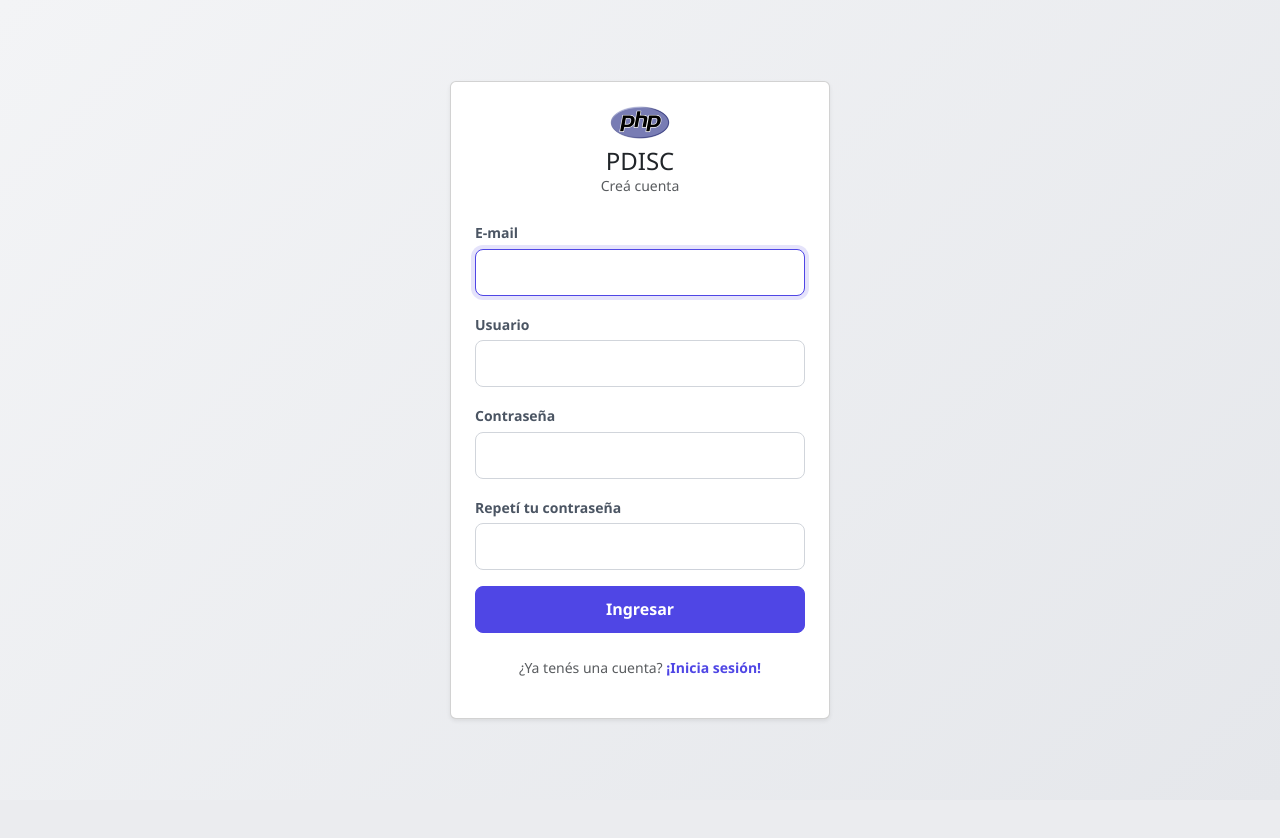
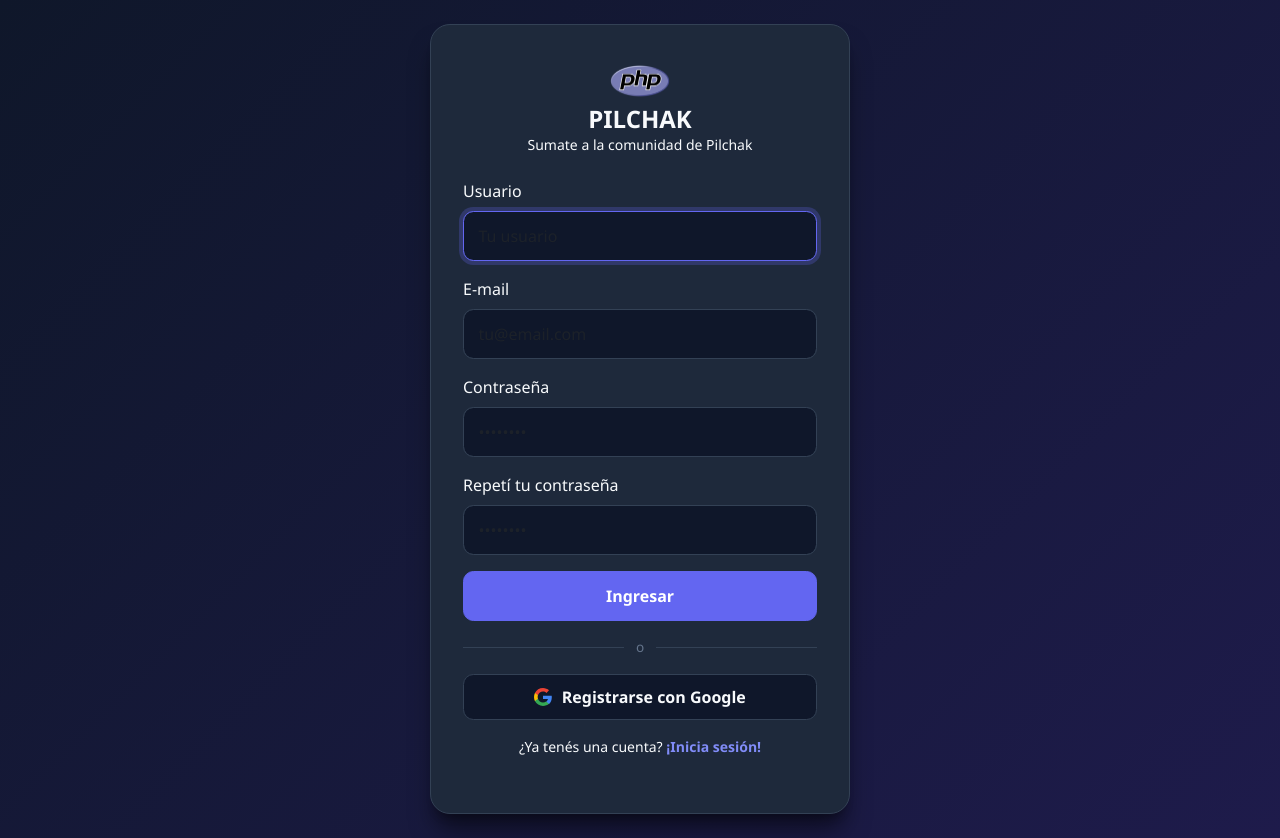
Before and after one commit to Naxthomy/pilchak, a PHP site: page /src/views/auth/register.php in a window 1280 px wide. Before the commit the page ends 721 px from the top, so only its background shows below. Run offline with PHP 8.4, Linux system fonts and the light colour scheme.

Commit message:
Estilos de login y register, Nuevos archivos que es el apartado "mis publicaciones"

```diff
--- a/assets/css/styles.css
+++ b/assets/css/styles.css
@@ -1,21 +1,24 @@
-/* Variables para colores principales */
 :root {
-  --primary-color: #4f46e5;
-  --primary-hover: #4338ca;
-  --bg-gradient: linear-gradient(135deg, #f3f4f6 0%, #e5e7eb 100%);
-  --card-shadow: 0 10px 25px -5px rgba(0, 0, 0, 0.1), 0 8px 10px -6px rgba(0, 0, 0, 0.1);
+  --primary-color: #6366f1;
+  --primary-hover: #4f46e5;
+  --bg-gradient: linear-gradient(135deg, #0f172a 0%, #1e1b4b 100%);
+  --card-bg: #1e293b;
+  --card-border: #334155;
+  --card-shadow: 0 20px 25px -5px rgba(0, 0, 0, 0.5), 0 8px 10px -6px rgba(0, 0, 0, 0.3);
+  --text-main: #f8fafc;
+  --text-muted: #94a3b8;
+  --input-bg: #0f172a;
+  --input-border: #334155;
 }
 
-/* General / Background */
 body {
   font-family: 'Segoe UI', Tahoma, Geneva, Verdana, sans-serif;
   background: var(--bg-gradient);
   min-height: 100vh;
   margin: 0;
-  color: #374151;
+  color: var(--text-main);
 }
 
-/* Envoltorio principal para Auth (Login / Register) */
 .auth-wrapper {
   min-height: 100vh;
   display: flex;
@@ -24,45 +27,72 @@
   padding: 1.5rem;
 }
 
-/* Tarjeta contenedora de Login y Register */
 .auth-card {
-  background: #ffffff;
+  background-color: var(--card-bg);
+  border: 1px solid var(--card-border);
   padding: 2.5rem 2rem;
-  border-radius: 1rem;
+  border-radius: 1.25rem;
   box-shadow: var(--card-shadow);
   width: 100%;
-  max-width: 400px;
-  border: 1px solid rgba(229, 231, 235, 0.8);
+  max-width: 420px;
 }
 
-/* Ajustes a los inputs */
+.auth-subtitle {
+  color: #cbd5e1;
+}
+
+.auth-footer-text {
+  color: #cbd5e1;
+}
+
+/* Forzado de contraste limpio sobre textos dentro del layout */
+.auth-card h1,
+.auth-card h4,
+.auth-card p,
+.auth-card label,
+.form-label {
+  color: var(--text-main);
+}
+
+.auth-card .text-muted {
+  color: var(--text-muted);
+}
+
+/* Inputs en modo oscuro */
 .form-control {
-  border-radius: 0.5rem;
-  padding: 0.65rem 0.85rem;
-  border: 1px solid #d1d5db;
-  transition: all 0.2s ease-in-out;
+  background-color: var(--input-bg);
+  color: var(--text-main);
+  border-radius: 0.65rem;
+  padding: 0.75rem 0.9rem;
+  border: 1.5px solid var(--input-border);
+  transition: border-color 0.2s ease-in-out, box-shadow 0.2s ease-in-out;
 }
 
 .form-control:focus {
+  background-color: var(--input-bg);
+  color: var(--text-main);
   border-color: var(--primary-color);
-  box-shadow: 0 0 0 4px rgba(79, 70, 229, 0.15);
+  box-shadow: 0 0 0 4px rgba(99, 102, 241, 0.25);
 }
 
-.form-label {
-  font-weight: 600;
-  font-size: 0.875rem;
-  color: #4b5563;
-  margin-bottom: 0.35rem;
+/* Evita que el navegador pinte el input de blanco/amarillo al autocompletar */
+.form-control:-webkit-autofill,
+.form-control:-webkit-autofill:hover,
+.form-control:-webkit-autofill:focus {
+  -webkit-text-fill-color: var(--text-main);
+  -webkit-box-shadow: 0 0 0px 1000px var(--input-bg) inset;
+  transition: background-color 5000s ease-in-out 0s;
 }
 
 /* Botón principal */
 .btn-primary {
   background-color: var(--primary-color);
   border-color: var(--primary-color);
-  border-radius: 0.5rem;
-  padding: 0.65rem 1rem;
+  border-radius: 0.65rem;
+  padding: 0.75rem 1rem;
   font-weight: 600;
-  transition: all 0.2s ease;
+  color: #ffffff;
+  transition: background-color 0.2s ease, transform 0.2s ease;
 }
 
 .btn-primary:hover,
@@ -72,9 +102,8 @@
   transform: translateY(-1px);
 }
 
-
 a {
-  color: var(--primary-color);
+  color: #818cf8;
   text-decoration: none;
   font-weight: 600;
 }
@@ -83,28 +112,49 @@
   text-decoration: underline;
 }
 
-.index-container {
-  max-width: 800px;
-  margin: 4rem auto;
-  padding: 0 1.5rem;
+/* Divisor 'o' */
+.divider {
+  display: flex;
+  align-items: center;
+  text-align: center;
+  color: #64748b;
+  font-size: 0.85rem;
 }
 
-.index-header {
-  background: #ffffff;
-  padding: 3rem 2rem;
-  border-radius: 1rem;
-  box-shadow: var(--card-shadow);
-  text-align: center;
+.divider::before,
+.divider::after {
+  content: '';
+  flex: 1;
+  border-bottom: 1px solid #334155;
 }
 
-.index-header h1 {
-  color: #111827;
-  font-weight: 700;
-  margin-bottom: 0.75rem;
+.divider span {
+  padding: 0 0.75rem;
 }
 
-.index-header p {
-  color: #6b7280;
-  font-size: 1.125rem;
-  margin-bottom: 0;
+/* Botón de Google */
+.btn-google {
+  background-color: #0f172a;
+  border: 1.5px solid #334155;
+  color: #f8fafc;
+  font-weight: 600;
+  border-radius: 0.65rem;
+  padding: 0.65rem 1rem;
+  display: flex;
+  align-items: center;
+  justify-content: center;
+  gap: 0.6rem;
+  transition: background-color 0.2s ease, border-color 0.2s ease;
+  text-decoration: none;
 }
+
+.btn-google:hover {
+  background-color: #1e293b;
+  border-color: #475569;
+  color: #ffffff;
+}
+
+.google-icon {
+  width: 18px;
+  height: 18px;
+}
--- a/src/views/_layouts/auth.layout.php
+++ b/src/views/_layouts/auth.layout.php
@@ -16,8 +16,7 @@
   <script src=<?= '/assets/js/bootstrap.min.js' ?>></script>
   <title>Autenticate - PDI</title>
 </head>
-<body class="bg-body-secondary">
+<body>
 
-  <div class="d-flex align-items-center justify-content-center vh-100">
-    <div class="card shadow-sm" style="width: 100%; max-width: 380px;">
-      <div class="card-body p-4">
+  <div class="auth-wrapper">
+    <div class="auth-card">
--- a/src/views/auth/register.php
+++ b/src/views/auth/register.php
@@ -3,37 +3,49 @@
 ?>
 
 <div class="text-center mb-4">
-  <img src="/assets/img/php-logo.png" alt="Logo" width="60" class="mb-2">
-  <h1 class="h4 mb-0">PDISC</h1>
-  <p class="text-muted small">Creá cuenta</p>
+  <img src="/assets/img/php-logo.png" alt="Logo Pilchak" width="60" class="mb-2">
+  <h1 class="h4 mb-0 fw-bold">PILCHAK</h1>
+  <p class="auth-subtitle small">Sumate a la comunidad de Pilchak</p>
 </div>
 
 <form action="/src/controllers/auth/register.php" method="POST">
   <div class="mb-3">
-    <label for="email" class="form-label">E-mail</label>
-    <input type="email" class="form-control" id="email" name="email" required autofocus>
+    <label for="name" class="form-label">Usuario</label>
+    <input type="text" class="form-control" id="name" name="name" placeholder="Tu usuario" required autofocus>
   </div>
 
   <div class="mb-3">
-    <label for="name" class="form-label">Usuario</label>
-    <input type="text" class="form-control" id="name" name="name" required autofocus>
+    <label for="email" class="form-label">E-mail</label>
+    <input type="email" class="form-control" id="email" name="email" placeholder="tu@email.com" required>
   </div>
 
   <div class="mb-3">
     <label for="password" class="form-label">Contraseña</label>
-    <input type="password" class="form-control" id="password" name="password" required>
+    <input type="password" class="form-control" id="password" name="password" placeholder="••••••••" required>
   </div>
 
   <div class="mb-3">
     <label for="repeatPassword" class="form-label">Repetí tu contraseña</label>
-    <input type="password" class="form-control" id="repeatPassword" name="repeatPassword" required>
+    <input type="password" class="form-control" id="repeatPassword" name="repeatPassword" placeholder="••••••••" required>
   </div>
 
   <button type="submit" class="btn btn-primary w-100">Ingresar</button>
 </form>
 
-<br />
+<div class="divider my-3">
+  <span>o</span>
+</div>
+
+<a href="/src/controllers/auth/google.php" class="btn btn-google w-100 mb-3">
+  <svg class="google-icon" viewBox="0 0 24 24">
+    <path fill="#4285F4" d="M23.745 12.27c0-.7-.06-1.4-.19-2.07H12v4.51h6.6c-.29 1.52-1.14 2.82-2.4 3.68v3.05h3.88c2.27-2.09 3.665-5.17 3.665-9.17z"/>
+    <path fill="#34A853" d="M12 24c3.24 0 5.95-1.08 7.93-2.91l-3.88-3.05c-1.08.72-2.45 1.16-4.05 1.16-3.12 0-5.77-2.1-6.72-4.93H1.24v3.15C3.25 21.36 7.31 24 12 24z"/>
+    <path fill="#FBBC05" d="M5.28 14.27c-.25-.72-.38-1.49-.38-2.27s.13-1.55.38-2.27V6.58H1.24C.45 8.15 0 9.99 0 12s.45 3.85 1.24 5.42l4.04-3.15z"/>
+    <path fill="#EA4335" d="M12 4.75c1.77 0 3.35.61 4.6 1.8l3.42-3.42C17.95 1.19 15.24 0 12 0 7.31 0 3.25 2.64 1.24 6.58l4.04 3.15c.95-2.83 3.6-4.98 6.72-4.98z"/>
+  </svg>
+  Registrarse con Google
+</a>
 
 <div class="text-center">
-  <p class="text-muted small">¿Ya tenés una cuenta? <a href="/src/views/auth/login.php">¡Inicia sesión!</a></p>
+  <p class="auth-footer-text small">¿Ya tenés una cuenta? <a href="/src/views/auth/login.php">¡Inicia sesión!</a></p>
 </div>
--- a/src/views/index.php
+++ b/src/views/index.php
@@ -5,4 +5,5 @@
 <header>
   <h1>¡Hola Técnica 4!</h1>
   <p>Estamos empezando a trabajar en el proyecto</p>
+  <a src="../controllers/posts/index.php"></a>
 </header>
```
Also changed, not shown: src/views/auth/login.php (+15 -7 lines), src/controllers/posts/my_posts.php (added), src/views/posts/my_posts.php (added).
